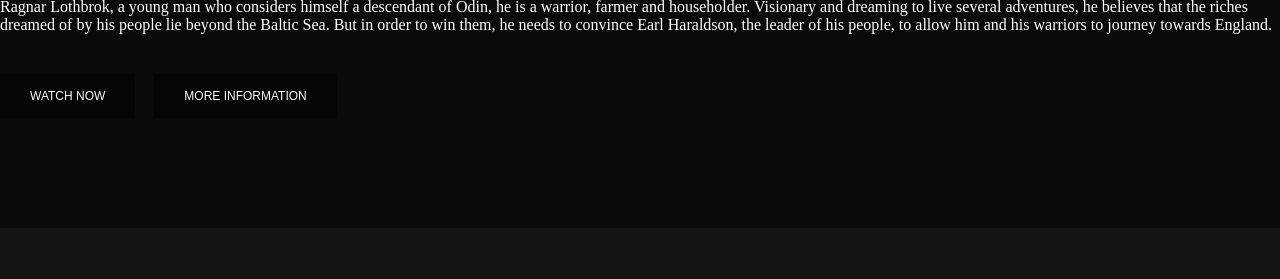
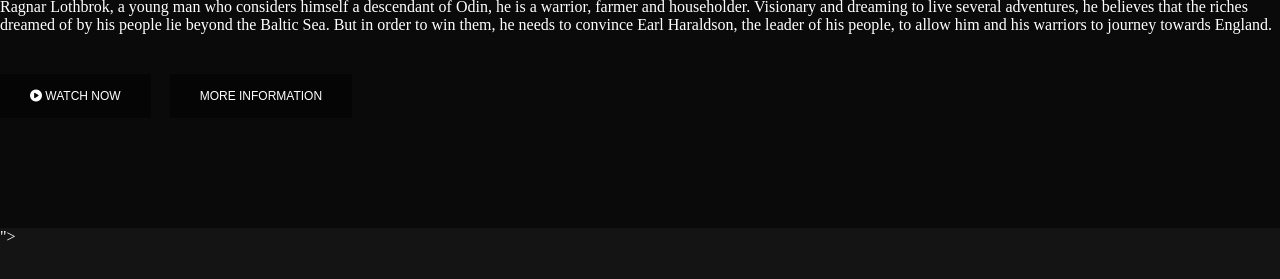
Before and after one commit to ADRIANOANIMUS/CloneNetFlix, a plain HTML site: page index.html in a window 1280 px wide. Shown: the part 215-494 px from the top of the page. Drawn offline with Linux system fonts and the light colour scheme.

Commit message:
Creating icons on buttons

```diff
--- a/index.html
+++ b/index.html
@@ -34,6 +34,8 @@
                 </p>
                 <div class="botoes">
                     <button role="button" class="button">
+                        <i class="fas fa-play-circle"></i>
+
                         WATCH NOW
                     </button>
                     <button role="button" class="button">
@@ -43,6 +45,7 @@
             </div>
         </div>
     </main>
+    <script src="https://kit.fontawesome.com/b235b42e83.js" crossorigin="anonymous"></script>"></script>
 
 </body>
 </html>
```
